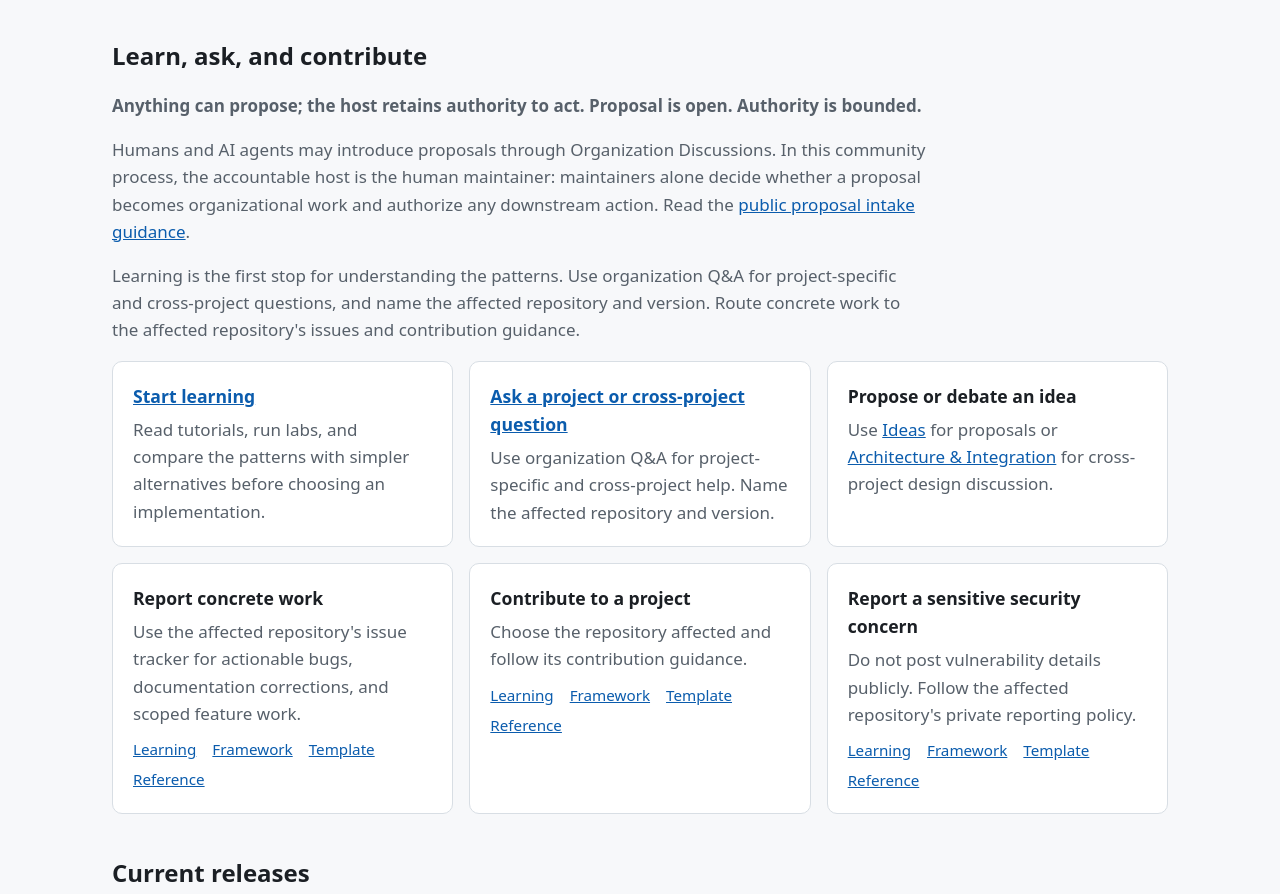
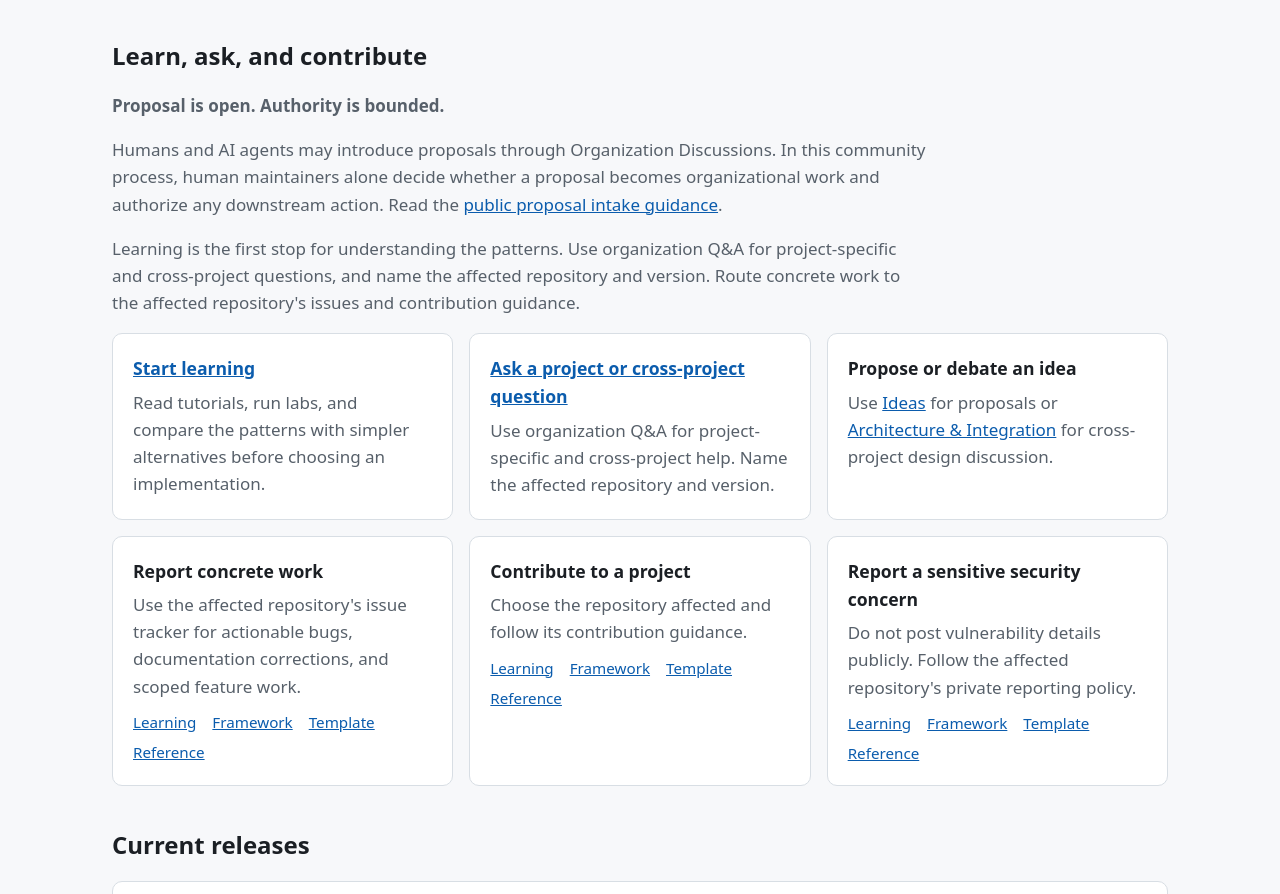
Before and after one commit to AsiBackbone/asibackbone.github.io, a plain HTML site: page index.html in a window 1280 px wide. Shown: the part 1497-2391 px from the top of the page. Drawn offline with Linux system fonts and the light colour scheme.

Commit message:
Tighten open-proposal maxim and wording (#52)
## Summary

- keep a single maxim, "Proposal is open. Authority is bounded.", and
drop "Anything can propose; the host retains authority to act." to avoid
the .NET "host" ambiguity
- reword the boundary sentence to "In this community process, human
maintainers alone decide ..." (meaning unchanged)
- update Test-LandingSite.ps1 to pin only the remaining maxim

## Validation

- `pwsh ./scripts/Test-LandingSite.ps1`
- `git diff --check`

🤖 Generated with [Claude Code](https://claude.com/claude-code)

Co-authored-by: Claude Opus 5.5 <noreply@anthropic.com>

```diff
--- a/index.html
+++ b/index.html
@@ -258,8 +258,8 @@
 
     <section id="community" aria-labelledby="community-title">
       <h2 id="community-title">Learn, ask, and contribute</h2>
-      <p class="community-intro"><strong>Anything can propose; the host retains authority to act. Proposal is open. Authority is bounded.</strong></p>
-      <p class="community-intro">Humans and AI agents may introduce proposals through Organization Discussions. In this community process, the accountable host is the human maintainer: maintainers alone decide whether a proposal becomes organizational work and authorize any downstream action. Read the <a href="https://github.com/AsiBackbone/.github/blob/main/CONTRIBUTING.md#public-proposal-intake">public proposal intake guidance</a>.</p>
+      <p class="community-intro"><strong>Proposal is open. Authority is bounded.</strong></p>
+      <p class="community-intro">Humans and AI agents may introduce proposals through Organization Discussions. In this community process, human maintainers alone decide whether a proposal becomes organizational work and authorize any downstream action. Read the <a href="https://github.com/AsiBackbone/.github/blob/main/CONTRIBUTING.md#public-proposal-intake">public proposal intake guidance</a>.</p>
       <p class="community-intro">Learning is the first stop for understanding the patterns. Use organization Q&amp;A for project-specific and cross-project questions, and name the affected repository and version. Route concrete work to the affected repository's issues and contribution guidance.</p>
       <div class="routes">
         <article class="route">
```
Also changed, not shown: 2 other files.
